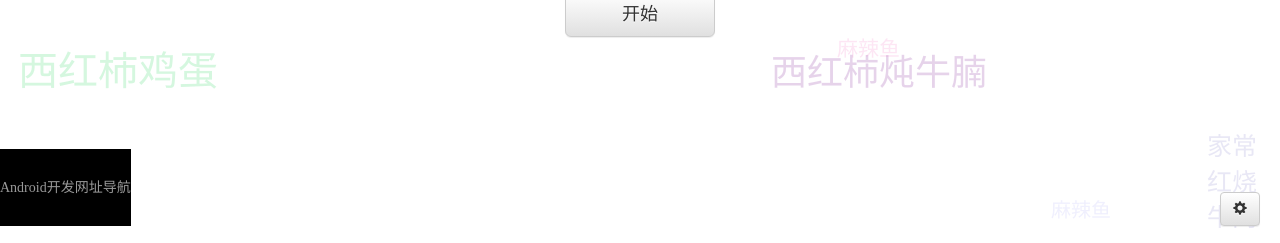
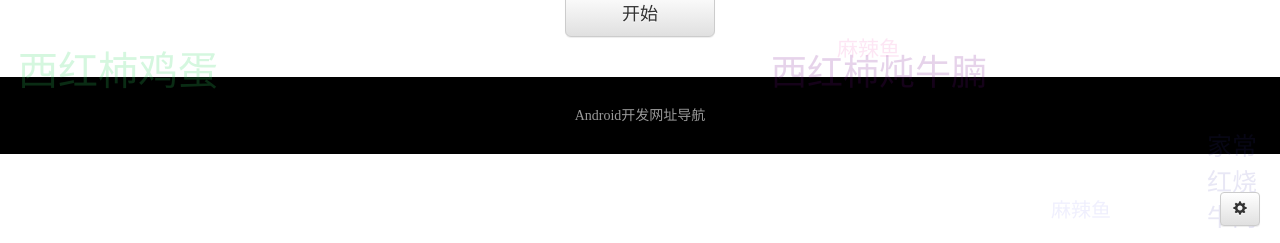
Before and after one commit to zhaowanjun/zhaowanjun.github.io, a plain HTML site: page index.html in a window 1280 px wide. Shown: the part 554-797 px from the top of the page. Drawn offline with nearby package versions, Linux system fonts and the light colour scheme.

Commit message:
Update index.html

```diff
--- a/index.html
+++ b/index.html
@@ -18,7 +18,7 @@
         #order{text-align: center; margin-bottom: 30px; font-size: 26px; cursor: default; background-color: rgba(255, 255, 255, .5)}
         #btn{width: 150px;margin: 40px auto; display: table;}
         #setting{ position: fixed; bottom: 20px; right: 20px; z-index: 999; }
-	#footer { position: fixed; bottom: 20px; background-color:#000; color:#fff; line-height:1.8; text-align:center; padding:26px 0;}
+	#footer { bottom: 0px; background-color:#000; color:#fff; line-height:1.8; text-align:center; padding:26px 0;}
 	#footer a {color:#999;}
 	#footer a:hover {color:#2875BD;}
     </style>
```
